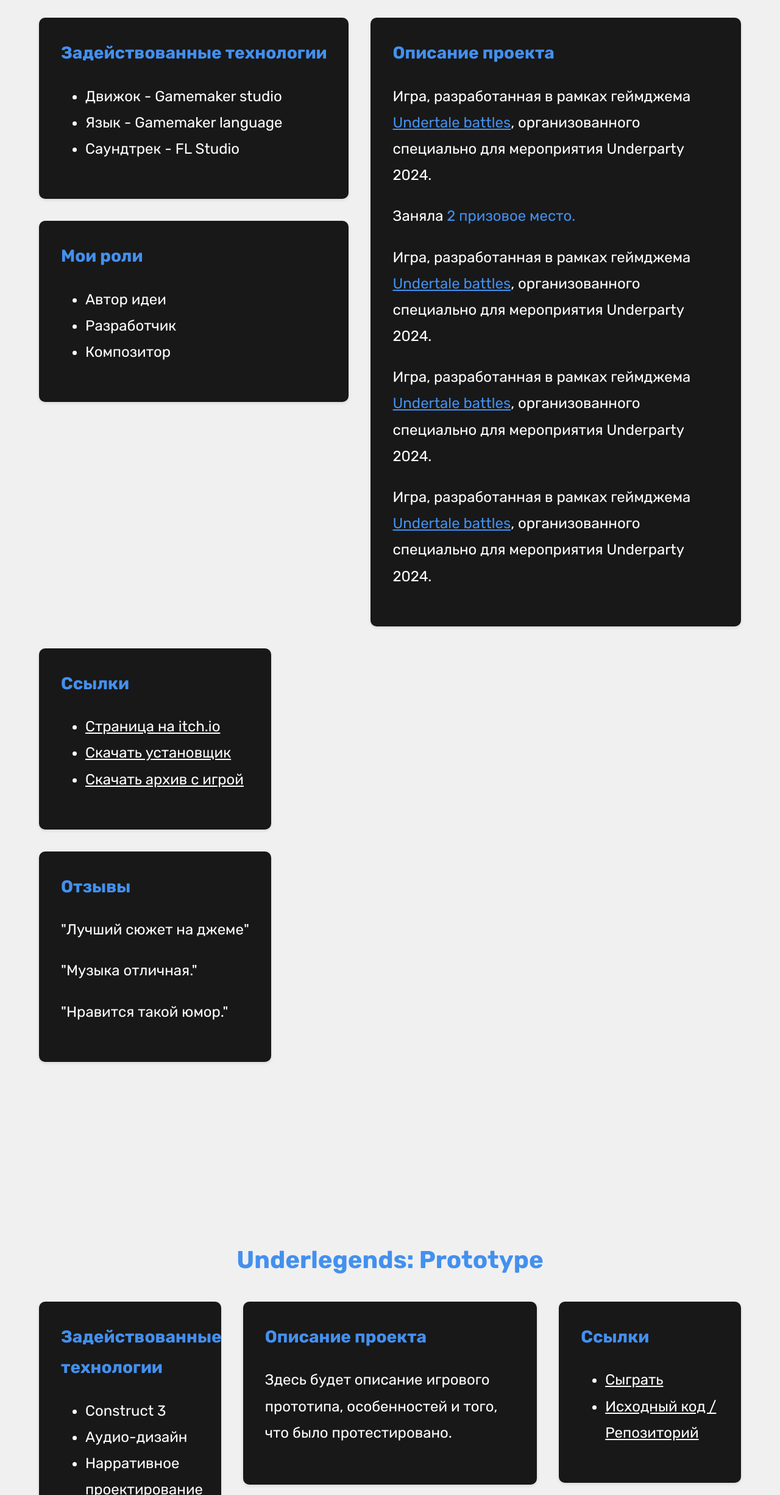
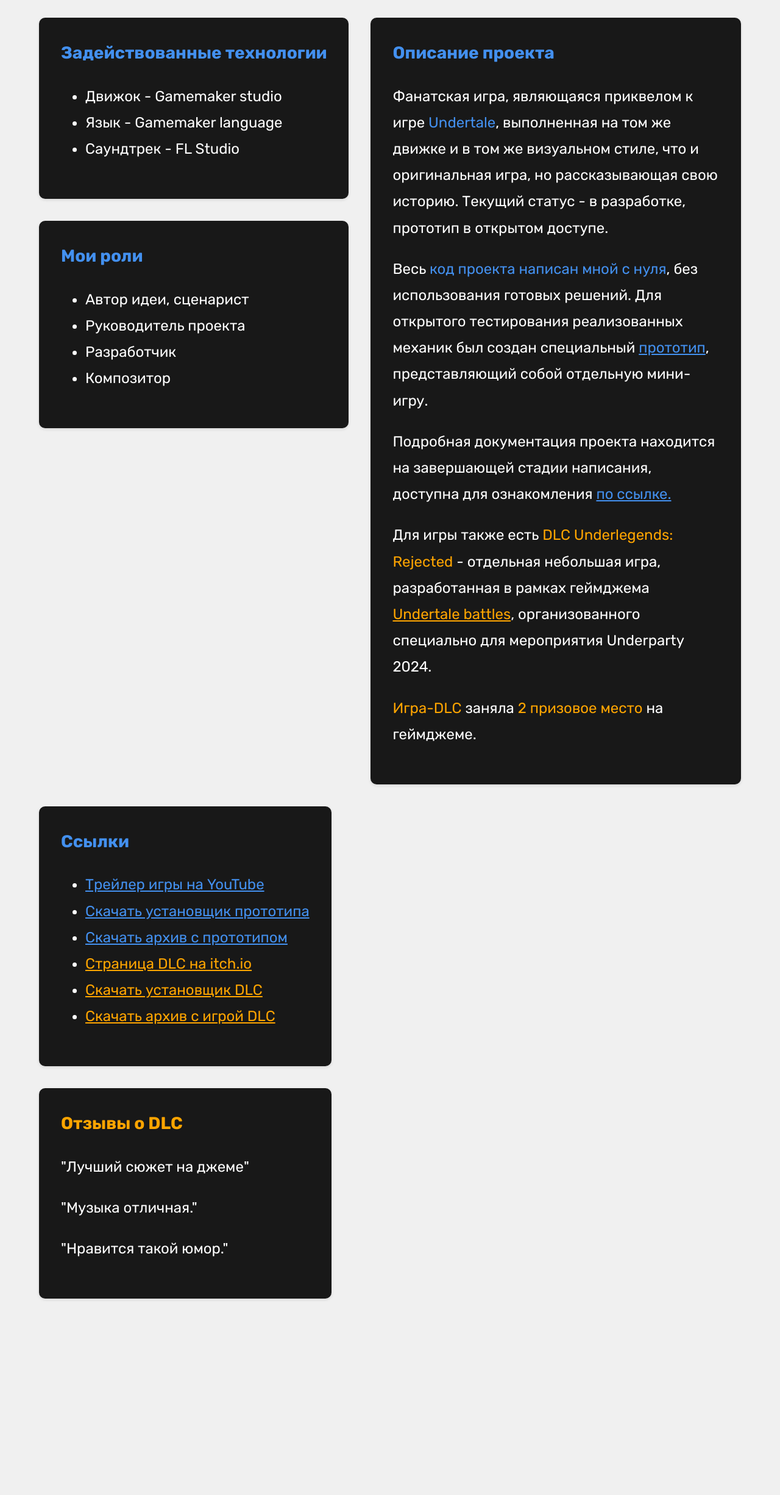
Before and after one commit to shashaf/portfolio-web-site, a plain HTML site: page gamedev.html in a window 1280 px wide. Shown: the part 349-2800 px from the top of the page at 61% size. After the commit the page ends 2678 px from the top, so only its background shows below. Drawn offline with Linux system fonts and the light colour scheme.

Commit message:
Переделал геймдев-страницу под 1 подробно расписанный проект

```diff
--- a/gamedev.html
+++ b/gamedev.html
@@ -15,11 +15,10 @@
   <header class="gamedev-header">
     <h1 class="section-title">Геймдев</h1>
   </header>
-
   <main class="projects-container">
     <!-- Проект 1 -->
     <section class="project-section">
-      <h2 class="project-title">Underlegends: Rejected</h2>
+      <h2 class="project-title">Underlegends: Patience and Bravery</h2>
       <div class="project-content">
         <div class="project-cards">
           <div class="project-card side">
@@ -33,7 +32,8 @@
           <div class="project-card side">
             <h3>Мои роли</h3>
             <ul>
-              <li>Автор идеи</li>
+              <li>Автор идеи, сценарист</li>
+              <li>Руководитель проекта</li>
               <li>Разработчик</li>
               <li>Композитор</li>
             </ul>
@@ -41,15 +41,14 @@
         </div>
         <div class="project-card description">
           <h3>Описание проекта</h3>
-          <p>Игра, разработанная в рамках геймджема <a class="accent-text" href="https://itch.io/jam/undertale-battles-game-jam">Undertale battles</a>, организованного
+          <p>Фанатская игра, являющаяся приквелом к игре <span class="accent-text">Undertale</span>, выполненная на том же движке и в том же визуальном стиле, что и оригинальная игра,
+            но рассказывающая свою историю. Текущий статус - в разработке, прототип в открытом доступе.</p>
+          <p>Весь <span class="accent-text">код проекта написан мной с нуля</span>, без использования готовых решений. Для открытого тестирования реализованных механик был создан специальный
+          <a class="accent-text" href="https://drive.google.com/drive/folders/1Bq-EjDWNU9fcnC1-sVWrCFzp9vd8I8PN?usp=drive_link">прототип</a>, представляющий собой отдельную мини-игру.</p>
+          <p>Подробная документация проекта находится на завершающей стадии написания, доступна для ознакомления <a class="accent-text" href="https://gemdoc.ru/doc/lk7xswbid4ft">по ссылке.</a>
+          <p>Для игры также есть <span class = "other-accent-text">DLC Underlegends: Rejected</span> - отдельная небольшая игра, разработанная в рамках геймджема <a class="other-accent-text" href="https://itch.io/jam/undertale-battles-game-jam">Undertale battles</a>, организованного
           специально для мероприятия Underparty 2024.</p>
-          <p>Заняла <span class="accent-text">2 призовое место.</span></p>
-          <p>Игра, разработанная в рамках геймджема <a class="accent-text" href="https://itch.io/jam/undertale-battles-game-jam">Undertale battles</a>, организованного
-          специально для мероприятия Underparty 2024.</p>
-          <p>Игра, разработанная в рамках геймджема <a class="accent-text" href="https://itch.io/jam/undertale-battles-game-jam">Undertale battles</a>, организованного
-          специально для мероприятия Underparty 2024.</p>
-          <p>Игра, разработанная в рамках геймджема <a class="accent-text" href="https://itch.io/jam/undertale-battles-game-jam">Undertale battles</a>, организованного
-          специально для мероприятия Underparty 2024.</p>
+          <p><span class="other-accent-text">Игра-DLC</span> заняла <span class="other-accent-text">2 призовое место</span> на геймджеме.</p>
           <p></p>
 
         </div>
@@ -57,13 +56,16 @@
           <div class="project-card side">
             <h3>Ссылки</h3>
             <ul>
-              <li><a href="https://shashaf.itch.io/underlegends-rejected" target="_blank">Страница на itch.io</a></li>
-              <li><a href="https://drive.google.com/file/d/10vmFvCulAUANK5ki4V9LNwFZcGs6Wxrl/view?usp=drive_link" target="_blank">Скачать установщик</a></li>
-              <li><a href="https://drive.google.com/file/d/1PYTjSbaEO86Ovloqoy5BxgiSRgiTH9V9/view?usp=drive_link" target="_blank">Скачать архив с игрой</a></li>
+              <li><a class="accent-text" href="https://youtu.be/jKQ0Tx_WFjE" target="_blank">Трейлер игры на YouTube</a></li>
+              <li><a class="accent-text" href="https://drive.google.com/file/d/1Sy0DMvqFYj6AoRKwvr0s2OufJET5L-FJ/view?usp=sharing" target="_blank">Скачать установщик прототипа</a></li>
+              <li><a class="accent-text" href="https://drive.google.com/file/d/1Z8AGwiiXYt5ggg7LwjWtj1Rn_odPpDyL/view?usp=drive_link" target="_blank">Скачать архив с прототипом</a></li>
+              <li><a class="other-accent-text" href="https://shashaf.itch.io/underlegends-rejected" target="_blank">Страница DLC на itch.io</a></li>
+              <li><a class="other-accent-text" href="https://drive.google.com/file/d/10vmFvCulAUANK5ki4V9LNwFZcGs6Wxrl/view?usp=drive_link" target="_blank">Скачать установщик DLC</a></li>
+              <li><a class="other-accent-text" href="https://drive.google.com/file/d/1PYTjSbaEO86Ovloqoy5BxgiSRgiTH9V9/view?usp=drive_link" target="_blank">Скачать архив с игрой DLC</a></li>
             </ul>
           </div>
           <div class="project-card side">
-            <h3>Отзывы</h3>
+            <h3><span class="other-accent-text">Отзывы о DLC</span></h3>
             <p>"Лучший сюжет на джеме"</p>
             <p>"Музыка отличная."</p>
             <p>"Нравится такой юмор."</p>
@@ -71,53 +73,6 @@
         </div>
       </div>
     </section>
-
-    <!-- Проект 2 -->
-    <section class="project-section">
-      <h2 class="project-title">Underlegends: Prototype</h2>
-      <div class="project-content">
-        <div class="project-card side">
-          <h3>Задействованные технологии</h3>
-          <ul>
-            <li>Construct 3</li>
-            <li>Аудио-дизайн</li>
-            <li>Нарративное проектирование</li>
-          </ul>
-        </div>
-        <div class="project-card description">
-          <h3>Описание проекта</h3>
-          <p>Здесь будет описание игрового прототипа, особенностей и того, что было протестировано.</p>
-        </div>
-        <div class="project-card side">
-          <h3>Ссылки</h3>
-          <ul>
-            <li><a href="#" target="_blank">Сыграть</a></li>
-            <li><a href="#" target="_blank">Исходный код / Репозиторий</a></li>
-          </ul>
-        </div>
-      </div>
-    </section>
-
-    <!-- Проект 3 -->
-    <section class="project-section">
-      <h2 class="project-title">Underlegends: Patience and Bravery</h2>
-      <div class="project-content">
-        <div class="project-card">
-          <h3>Текущий статус</h3>
-          <p>Проект в разработке. Основное внимание уделяется механике взаимодействия с монстрами, нарративу и глубокой RPG-системе.</p>
-        </div>
-        <div class="project-card">
-          <h3>Описание</h3>
-          <p>Этот проект является расширением идеи Underlegends, ориентирован на более серьёзную механику и миростроение.</p>
-        </div>
-        <div class="project-card">
-          <h3>GDD</h3>
-          <ul>
-            <li><a href="#" target="_blank">Открыть игровой дизайн-документ</a></li>
-          </ul>
-        </div>
-      </div>
-    </section>
   </main>
 </body>
 </html>
--- a/style.css
+++ b/style.css
@@ -4,6 +4,7 @@
   --text-light: #000;
   --text-dark: #fff;
   --accent: #4390ef;
+  --other-accent: #ffa500;
 }
 
 [data-theme="light"] {
@@ -32,6 +33,10 @@ a {
 
 .accent-text {
   color: var(--accent)
+}
+
+.other-accent-text {
+  color: var(--other-accent)
 }
 
 .hero {
```
